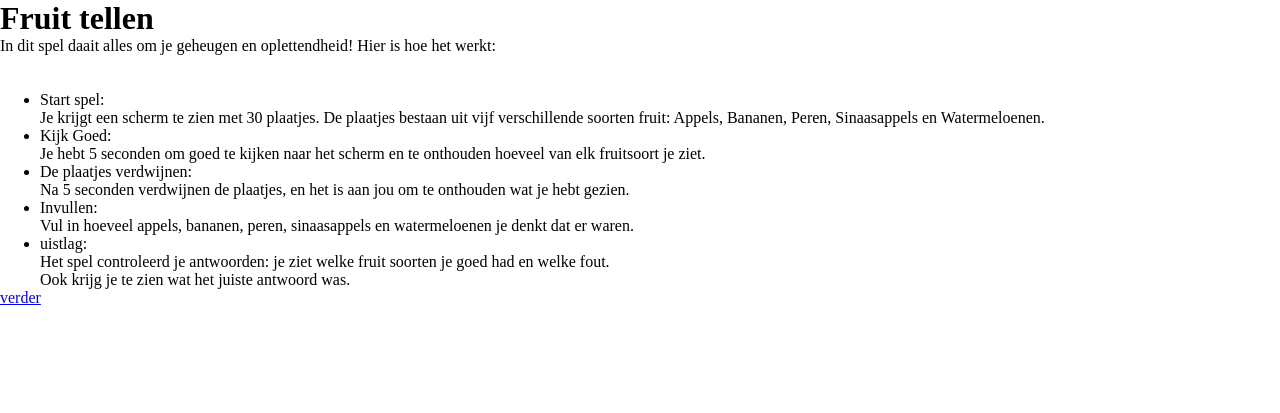
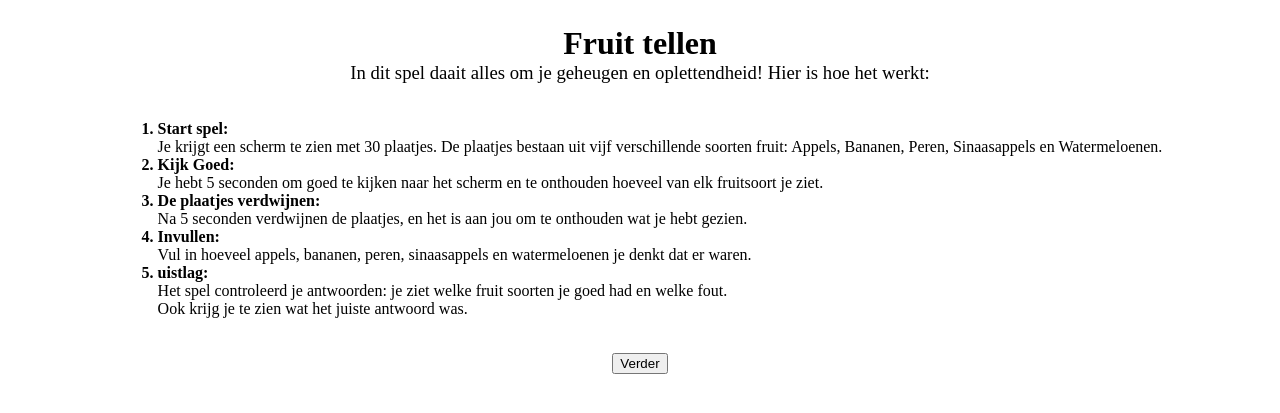
Before and after one commit to dddMATTbbb/PHP_website_MATT_Vrede, a PHP site: page /uitleg-spel-fruit.php in a window 1280 px wide. Shown: the part 80-493 px from the top of the page. Run offline with PHP 8.4, Linux system fonts and the light colour scheme.

Commit message:
verbetering fruitje-uitleg pagina

```diff
--- a/fruit-styles.css
+++ b/fruit-styles.css
@@ -32,3 +32,24 @@
 .main img {
     width: 10%;
 }
+
+.uitleg{
+    display: flex;
+    align-items: center;
+    justify-content: center;
+    flex-direction: column;
+    margin-top: 25px;
+    margin-bottom: 25px;
+}
+
+.uitleg h3{
+    font-weight: normal;
+}
+
+.uitleg li{
+    font-weight: bold;
+}
+
+.uitleg a{
+    margin-top: 35px;
+}
--- a/uitleg-spel-fruit.php
+++ b/uitleg-spel-fruit.php
@@ -12,8 +12,8 @@
     </div>
     <div class="uitleg">
         <h1>Fruit tellen</h1>
-        <p>In dit spel daait alles om je geheugen en oplettendheid! Hier is hoe het werkt:</p><br><br>
-        <ul>
+        <h3>In dit spel daait alles om je geheugen en oplettendheid! Hier is hoe het werkt:</h3><br><br>
+        <ol type="1">
             <li>Start spel:</li>
             <p>
                 Je krijgt een scherm te zien met 30 plaatjes. De plaatjes bestaan uit vijf verschillende soorten fruit:
@@ -36,8 +36,8 @@
                 Het spel controleerd je antwoorden: je ziet welke fruit soorten je goed had en welke fout.<br>
                 Ook krijg je te zien wat het juiste antwoord was.
             </p>
-        </ul>
+        </ol>
+        <a href="spel.php"><button>Verder</button></a>
     </div>
-    <a href="spel.php">verder</a>
 </body>
 </html>
```
